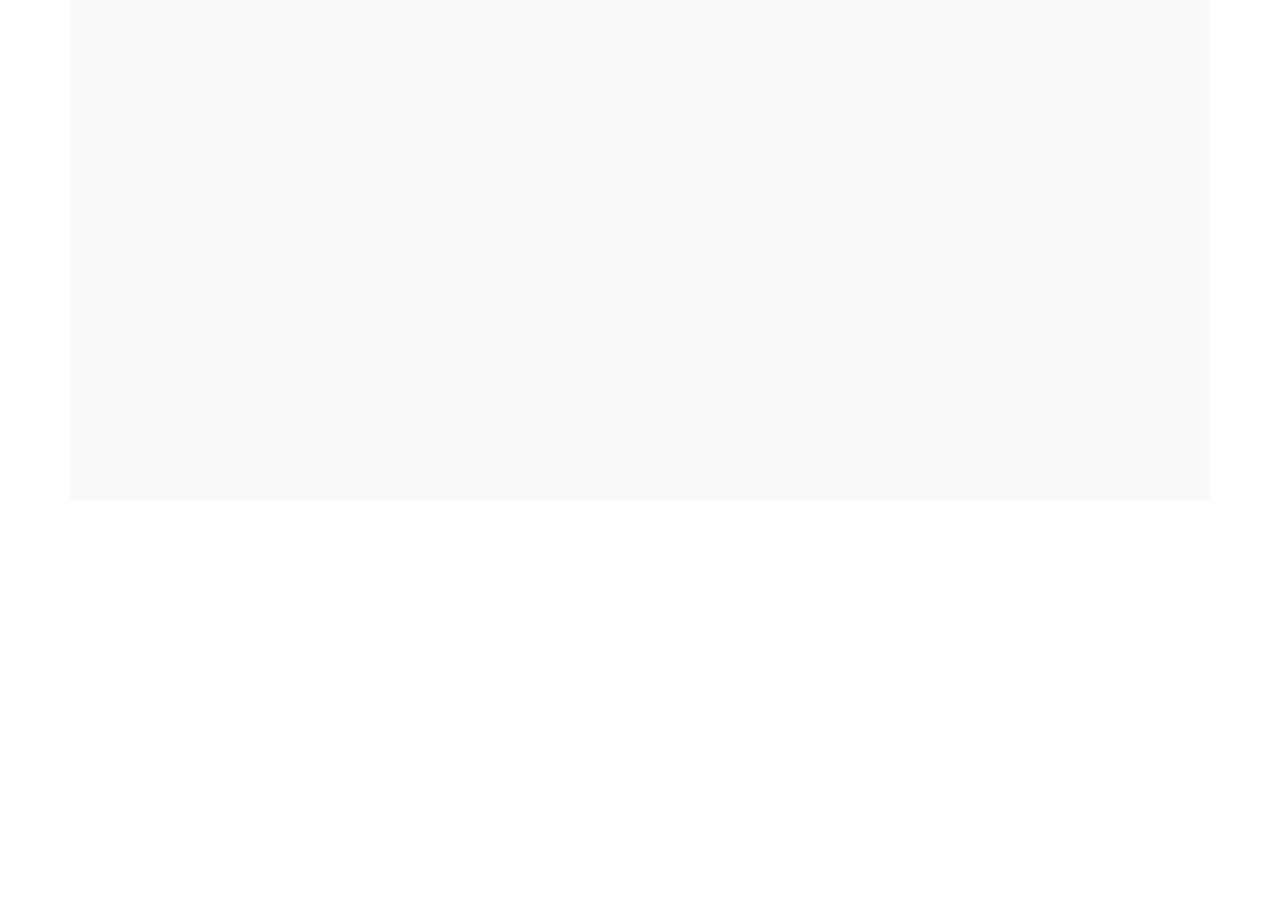
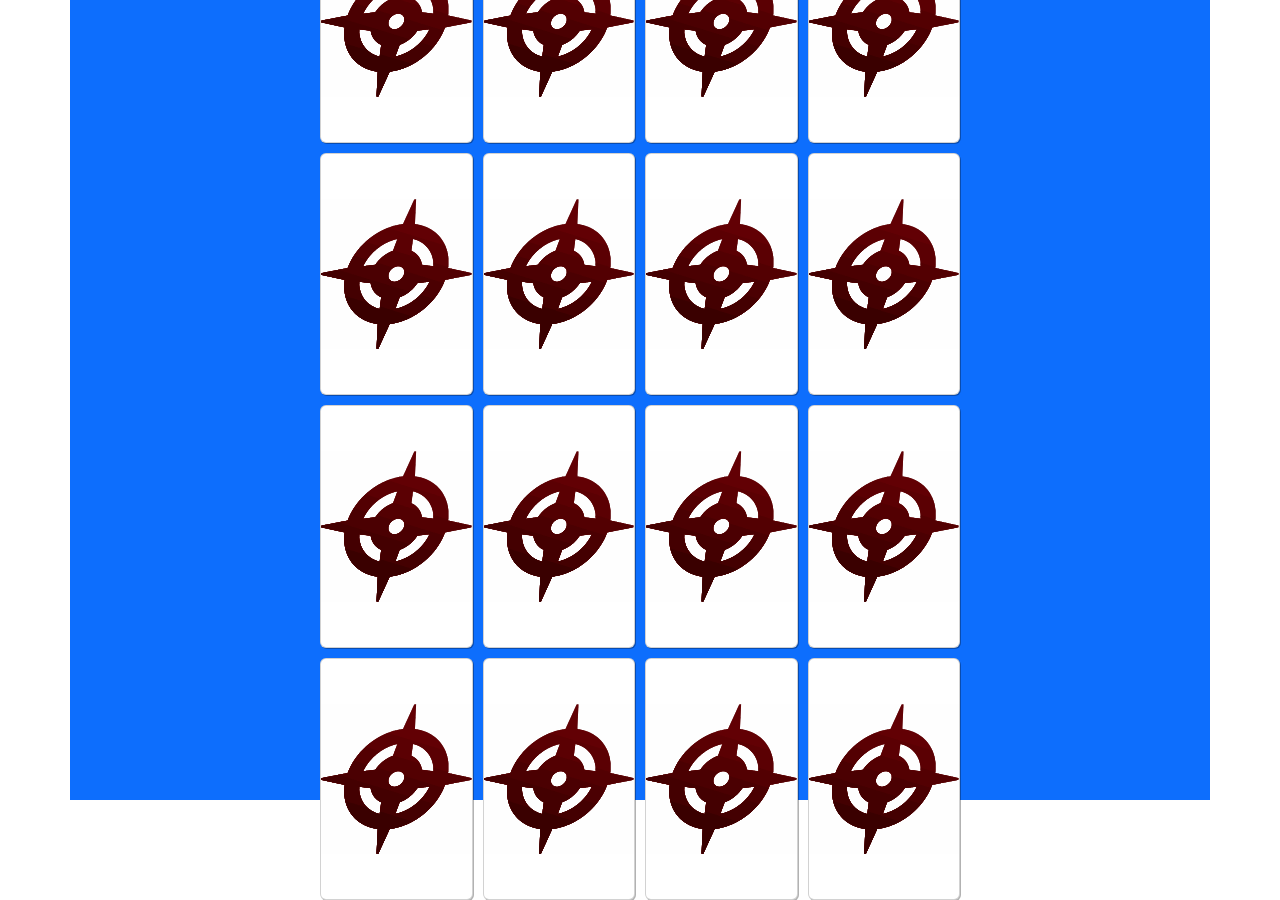
Before and after one commit to seanwongdev/Memory-game, a website built with Parcel: page index.html in a window 1280 px wide. Before the commit the page ends 800 px from the top, so only its background shows below. Built offline with nearby package versions, Linux system fonts and the light colour scheme.

Commit message:
Logic WIP

```diff
--- a/index.html
+++ b/index.html
@@ -14,55 +14,71 @@
   </head>
 
   <body>
-    <div class="container bg-light">
+    <div class="container bg-primary">
       <div class="cards-container">
-        <div class="card-pairs">
-          <img src="" alt="" />
+        <div class="card" data-value="assassin">
+          <img class="front-facing" src="src/img/assassin.svg" alt="assassin" />
+          <img class="back-facing" src="src/img/star.svg" alt="star" />
         </div>
-        <div class="card-pairs">
-          <img src="" alt="" />
+        <div class="card" data-value="assassin">
+          <img class="front-facing" src="src/img/assassin.svg" alt="assassin" />
+          <img class="back-facing" src="src/img/star.svg" alt="star" />
         </div>
-        <div class="card-pairs">
-          <img src="" alt="" />
+        <div class="card" data-value="cupid">
+          <img class="front-facing" src="src/img/cupid.svg" alt="cupid" />
+          <img class="back-facing" src="src/img/star.svg" alt="star" />
         </div>
-        <div class="card-pairs">
-          <img src="" alt="" />
+        <div class="card" data-value="cupid">
+          <img class="front-facing" src="src/img/cupid.svg" alt="cupid" />
+          <img class="back-facing" src="src/img/star.svg" alt="star" />
         </div>
-        <div class="card-pairs">
-          <img src="" alt="" />
+        <div class="card" data-value="gangster">
+          <img class="front-facing" src="src/img/gangster.svg" alt="gangster" />
+          <img class="back-facing" src="src/img/star.svg" alt="star" />
         </div>
-        <div class="card-pairs">
-          <img src="" alt="" />
+        <div class="card" data-value="gangster">
+          <img class="front-facing" src="src/img/gangster.svg" alt="gangster" />
+          <img class="back-facing" src="src/img/star.svg" alt="star" />
         </div>
-        <div class="card-pairs">
-          <img src="" alt="" />
+        <div class="card" data-value="knight">
+          <img class="front-facing" src="src/img/knight.svg" alt="knight" />
+          <img class="back-facing" src="src/img/star.svg" alt="star" />
         </div>
-        <div class="card-pairs">
-          <img src="" alt="" />
+        <div class="card" data-value="knight">
+          <img class="front-facing" src="src/img/knight.svg" alt="knight" />
+          <img class="back-facing" src="src/img/star.svg" alt="star" />
         </div>
-        <div class="card-pairs">
-          <img src="" alt="" />
+        <div class="card" data-value="ninja">
+          <img class="front-facing" src="src/img/ninja.svg" alt="ninja" />
+          <img class="back-facing" src="src/img/star.svg" alt="star" />
         </div>
-        <div class="card-pairs">
-          <img src="" alt="" />
+        <div class="card" data-value="ninja">
+          <img class="front-facing" src="src/img/ninja.svg" alt="ninja" />
+          <img class="back-facing" src="src/img/star.svg" alt="star" />
         </div>
-        <div class="card-pairs">
-          <img src="" alt="" />
+        <div class="card" data-value="soldier">
+          <img class="front-facing" src="src/img/soldier.svg" alt="soldier" />
+          <img class="back-facing" src="src/img/star.svg" alt="star" />
         </div>
-        <div class="card-pairs">
-          <img src="" alt="" />
+        <div class="card" data-value="soldier">
+          <img class="front-facing" src="src/img/soldier.svg" alt="soldier" />
+          <img class="back-facing" src="src/img/star.svg" alt="star" />
         </div>
-        <div class="card-pairs">
-          <img src="" alt="" />
+        <div class="card" data-value="spartan">
+          <img class="front-facing" src="src/img/spartan.svg" alt="spartan" />
+          <img class="back-facing" src="src/img/star.svg" alt="star" />
         </div>
-        <div class="card-pairs">
-          <img src="" alt="" />
+        <div class="card" data-value="spartan">
+          <img class="front-facing" src="src/img/spartan.svg" alt="spartan" />
+          <img class="back-facing" src="src/img/star.svg" alt="star" />
         </div>
-        <div class="card-pairs">
-          <img src="" alt="" />
+        <div class="card" data-value="wrestler">
+          <img class="front-facing" src="src/img/wrestler.svg" alt="wrestler" />
+          <img class="back-facing" src="src/img/star.svg" alt="star" />
         </div>
-        <div class="card-pairs">
-          <img src="" alt="" />
+        <div class="card" data-value="wrestler">
+          <img class="front-facing" src="src/img/wrestler.svg" alt="wrestler" />
+          <img class="back-facing" src="src/img/star.svg" alt="star" />
         </div>
       </div>
     </div>
--- /dev/null
+++ b/src/js/cardView.js
@@ -0,0 +1,16 @@
+class CardView {
+  _parentElement = document.querySelector(".cards-container");
+
+  addHandlerFlip(handler) {
+    this._parentElement.addEventListener("click", function (e) {
+      const card = e.target.closest(".card");
+      if (!card) return;
+      card.classList.toggle("flip");
+      console.log(card);
+
+      handler();
+    });
+  }
+}
+
+export default new CardView();
--- a/src/js/controller.js
+++ b/src/js/controller.js
@@ -1,3 +1,14 @@
 import "bootstrap/dist/css/bootstrap.css";
 import "core-js/stable";
 import "regenerator-runtime";
+
+import * as model from "./model.js";
+import cardView from "./cardView.js";
+
+const controlFlipCard = function () {};
+
+const init = function () {
+  cardView.addHandlerFlip(controlFlipCard);
+};
+
+init();
--- /dev/null
+++ b/src/js/model.js
@@ -0,0 +1,10 @@
+const checkMatchingCard = function () {
+  let hasFlipped = false;
+  let firstCard, secondCard;
+
+  if (!hasFlipped) {
+    firstCard = this;
+  }
+};
+
+//
--- /dev/null
+++ b/src/sass/_base.scss
@@ -0,0 +1,4 @@
+* {
+  padding: 0;
+  margin: 0;
+}
--- a/src/sass/_components.scss
+++ b/src/sass/_components.scss
@@ -1,3 +1,47 @@
 .container {
-  height: 500px;
+  height: 100vh;
+  display: flex;
+  align-items: center;
+  justify-content: center;
 }
+
+.cards-container {
+  height: 1000px;
+  width: 640px;
+  display: grid;
+  grid-template-columns: 1fr 1fr 1fr 1fr;
+  grid-gap: 10px;
+  perspective: 1000px;
+}
+
+.card {
+  display: flex;
+  height: 100%;
+  width: 100%;
+  position: relative;
+  box-shadow: 1px 1px 0 rgba(0, 0, 0, 0.3);
+  transform-style: preserve-3d;
+  transition: transform 0.5s;
+
+  &:active {
+    transform: scale(0.95);
+    transition: transform 0.2s;
+  }
+
+  img {
+    height: 100%;
+    width: 100%;
+    position: absolute;
+    background-color: white;
+    border-radius: 8px;
+    backface-visibility: hidden;
+  }
+}
+
+.card.flip {
+  transform: rotateY(180deg);
+}
+
+.front-facing {
+  transform: rotateY(180deg);
+}
--- a/src/sass/main.scss
+++ b/src/sass/main.scss
@@ -2,4 +2,4 @@
 @import "variables";
 @import "components";
 
-@import "~bootstrap/scss/bootstrap";
+// @import "~bootstrap/scss/bootstrap";
```
Also changed, not shown: src/img/Cupid-Silhouette-2.svg (deleted), src/img/assassin.svg (renamed from src/img/assassina-2-etapa.svg), src/img/cupid.svg (added), src/img/ninja.svg (added), src/img/ninjafight.svg (deleted), src/img/star.svg (renamed from src/img/Ninja-Star-1.svg), src/sass/main.css, 1 other file.
